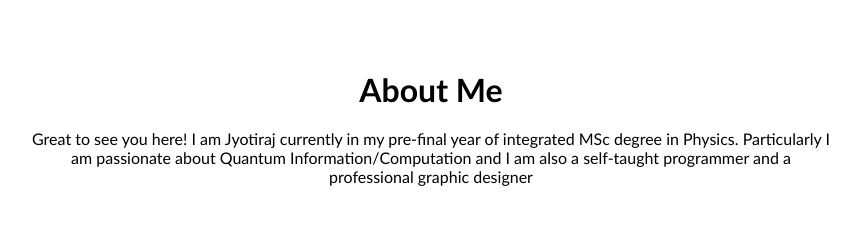
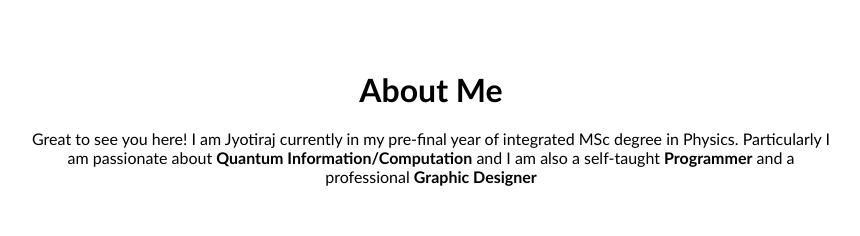
Before and after one commit to jyotiraj-code/resume, a plain HTML site: page index.html in a window 1280 px wide. Shown: the part 880-1116 px from the top of the page, without its empty margins (209-1069 px from the left). Drawn offline with Linux system fonts and the light colour scheme.

Commit message:
Update index.html

```diff
--- a/index.html
+++ b/index.html
@@ -239,7 +239,7 @@
         <div class="content">
             <h2>About Me</h2>
             <p>Great to see you here! I am Jyotiraj currently in my pre-final year of integrated MSc degree in Physics. Particularly I
-                 am passionate about Quantum Information/Computation and I am also a self-taught programmer and a professional graphic designer</p>
+                 am passionate about <b>Quantum Information/Computation</b> and I am also a self-taught <b>Programmer</b> and a professional <b>Graphic Designer</b></p>
                  </p>
         </div>
     </section>
```
